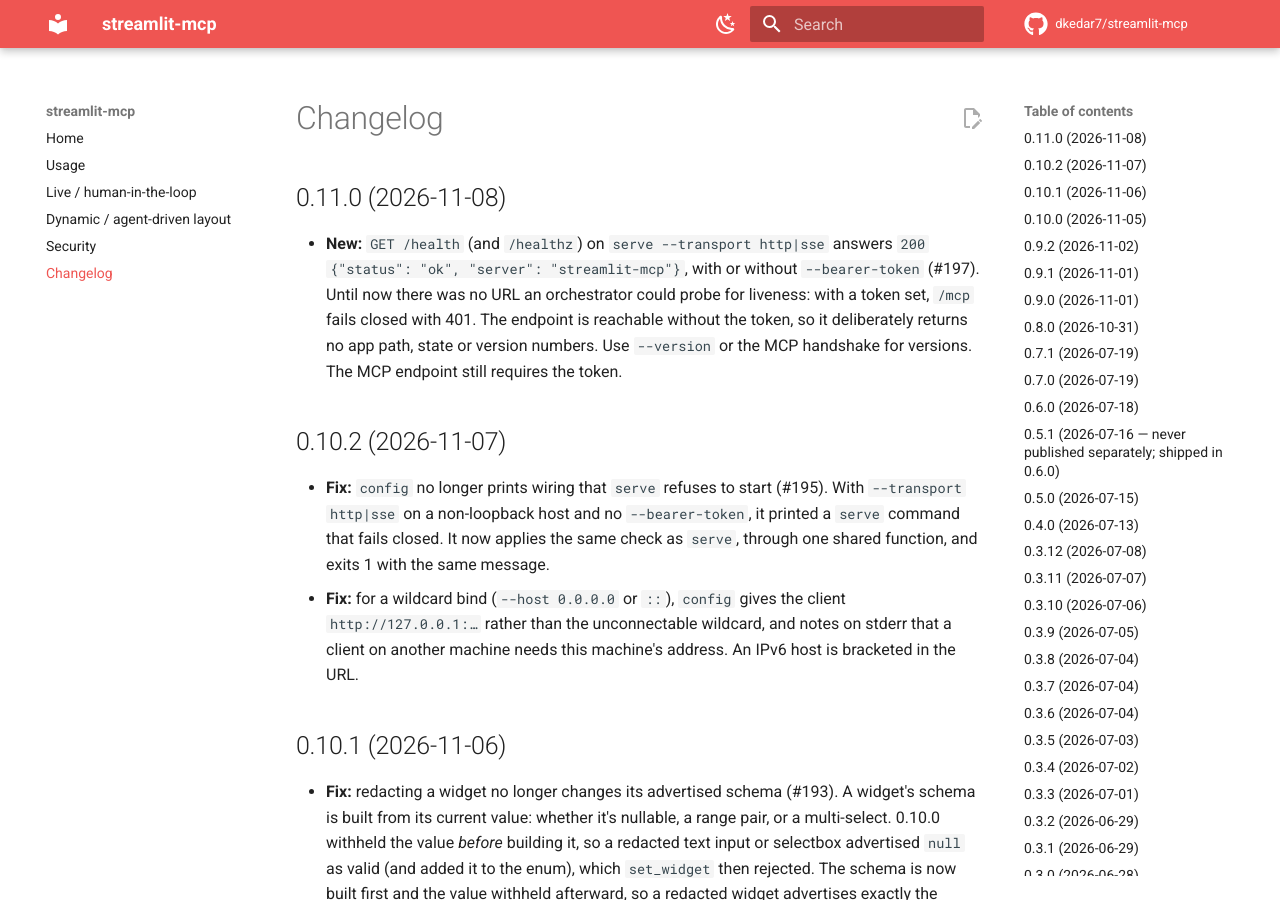
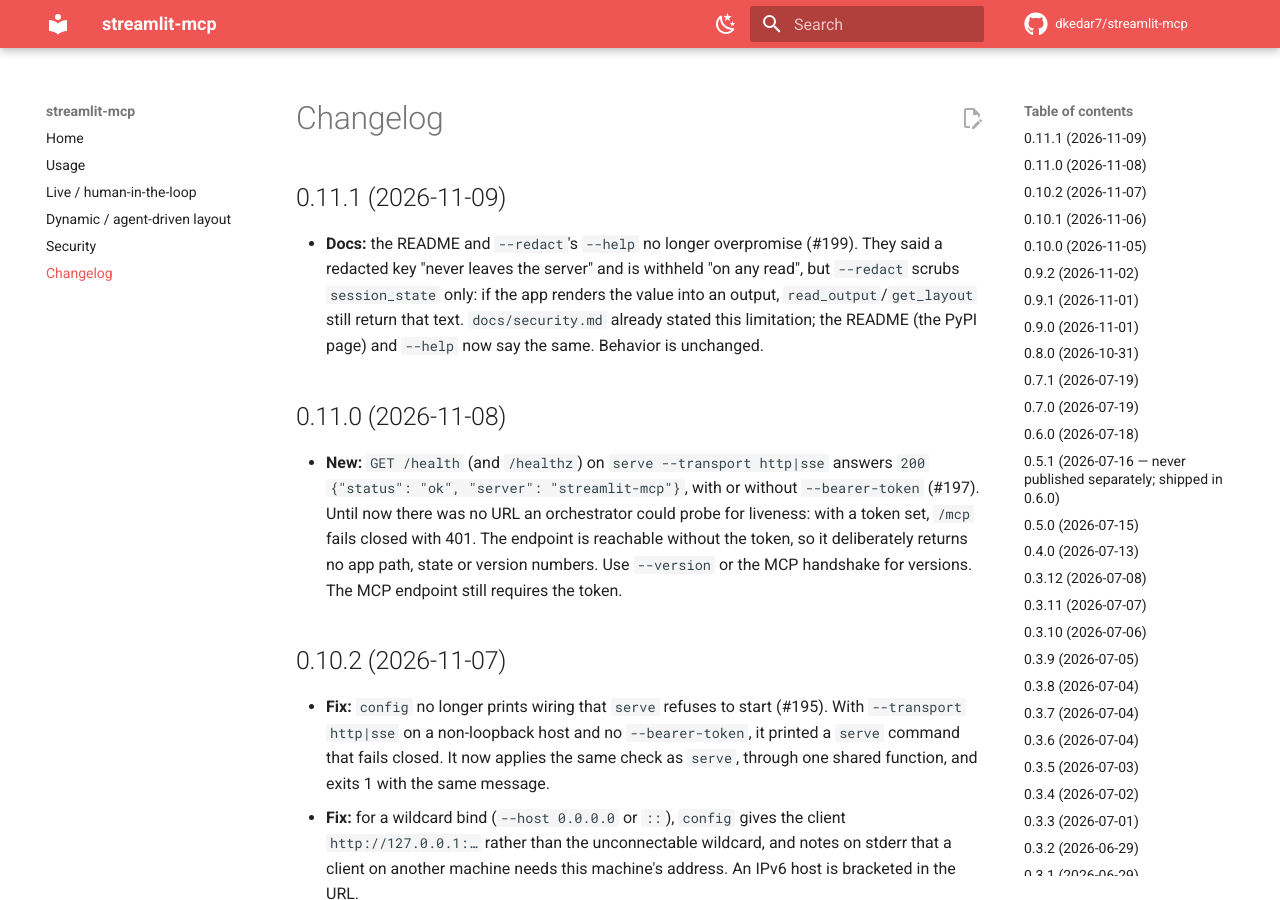
Before and after one commit to dkedar7/streamlit-mcp, an MkDocs documentation site: the page built from docs/changelog.md, in a window 1280 px wide and 900 px high. Built offline with MkDocs 1.6.1 and Material for MkDocs 9.7.7, drawn with Linux system fonts in a browser that asks for light colours; comment, search, counter and statistics services are not loaded.

Commit message:
release: 0.11.1 — --redact docs match its behavior (#200)
The README said a redacted key "never leaves the server" and --help said
"on any read", but --redact scrubs session_state only; a value the app
renders is still returned in outputs. Align both with docs/security.md and
pin the documented boundary with tests. Bump to 0.11.1.


Claude-Session: https://claude.ai/code/session_01AteRwxcaZaJSJ6JmmtwMwE

Co-authored-by: Kedar Dabhadkar <kdabhadk@gmail.com>
Co-authored-by: Claude Opus 5.5 <noreply@anthropic.com>

```diff
--- a/CHANGELOG.md
+++ b/CHANGELOG.md
@@ -1,4 +1,12 @@
 # Changelog
+
+## 0.11.1 (2026-11-09)
+
+- **Docs:** the README and `--redact`'s `--help` no longer overpromise (#199). They said a
+  redacted key "never leaves the server" and is withheld "on any read", but `--redact` scrubs
+  `session_state` only: if the app renders the value into an output, `read_output`/`get_layout`
+  still return that text. `docs/security.md` already stated this limitation; the README (the
+  PyPI page) and `--help` now say the same. Behavior is unchanged.
 
 ## 0.11.0 (2026-11-08)
 
--- a/pyproject.toml
+++ b/pyproject.toml
@@ -1,6 +1,6 @@
 [project]
 name = "streamlit-mcp"
-version = "0.11.0"
+version = "0.11.1"
 description = "Serve an existing Streamlit app as an MCP server — agents drive it natively, no browser."
 readme = "README.md"
 requires-python = ">=3.10"
--- a/src/streamlit_mcp/__init__.py
+++ b/src/streamlit_mcp/__init__.py
@@ -5,7 +5,7 @@ interface); widgets auto-map to MCP tools, and a human-first CLI exercises the s
 engine an agent uses (parity).
 """
 
-__version__ = "0.11.0"
+__version__ = "0.11.1"
 
 # Public API
 # Live human-in-the-loop sync lives in the `streamlit_mcp.live` submodule (import it directly:
```
Also changed, not shown: README.md (+4 -2 lines), docs/security.md (+6 -3 lines), docs/usage.md (+1 -1 lines), 3 other files.
